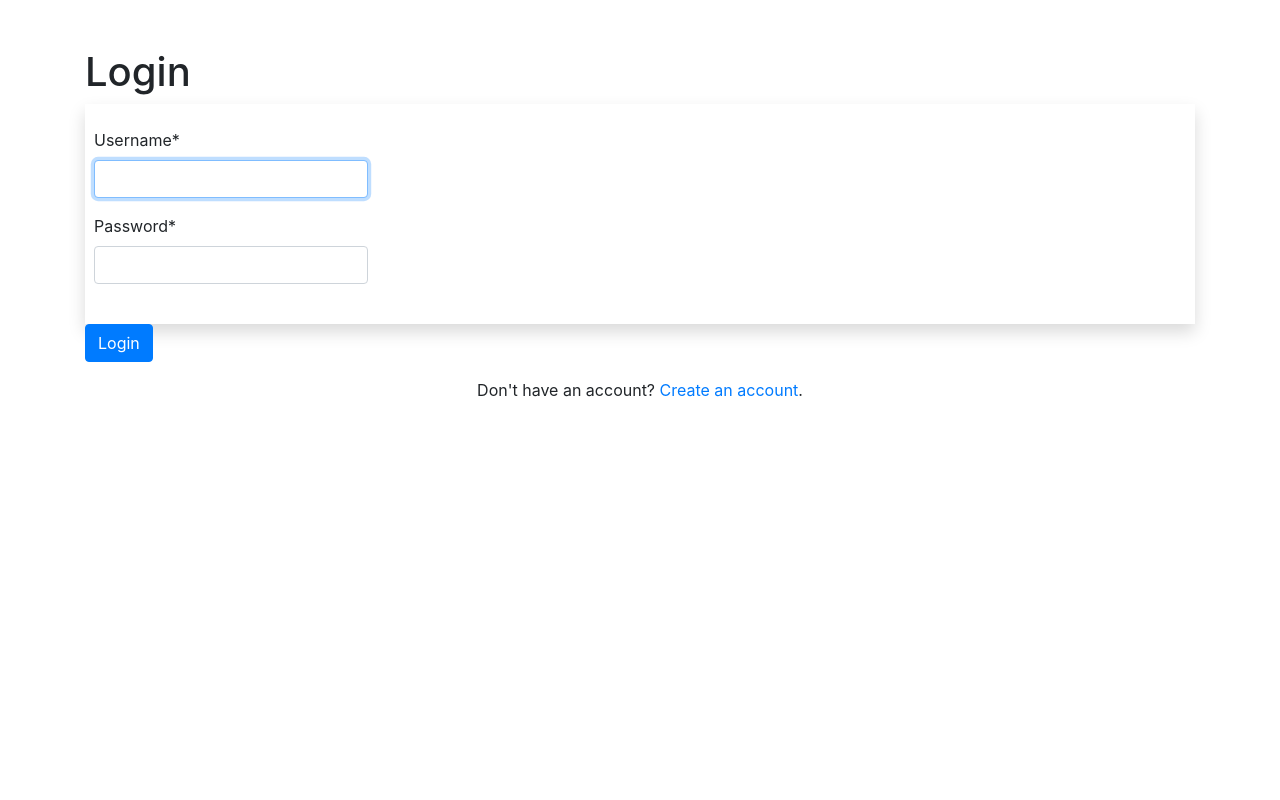
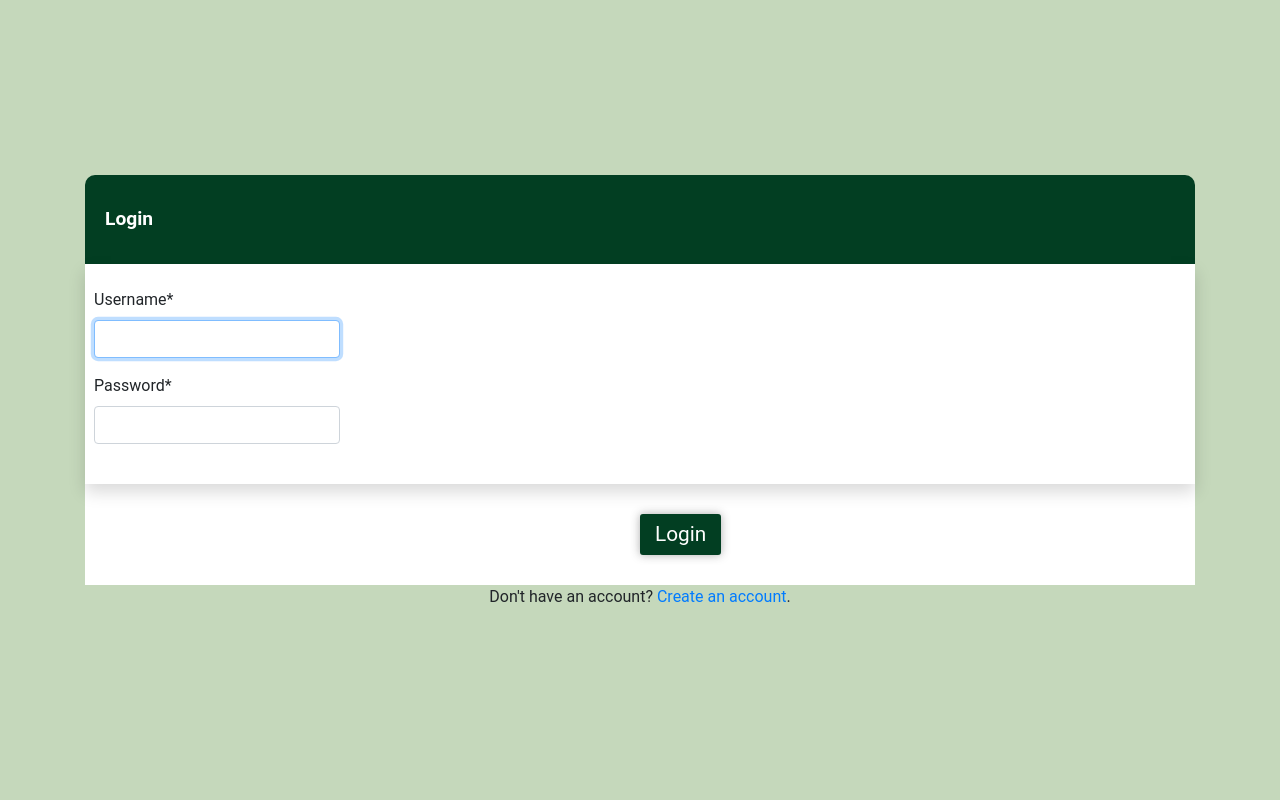
Before and after one commit to FruitPanda-CS4800/CPP_MarketPlace, a Django app: page /login/ in a window 1280 px wide. Run offline with Django 4.2, Linux system fonts and the light colour scheme; some libraries are stand-ins or nearby versions.

Commit message:
Update login.html
styled the login page

```diff
--- a/CPP_MarketPlace/register/templates/login/login.html
+++ b/CPP_MarketPlace/register/templates/login/login.html
@@ -1,14 +1,71 @@
+<!DOCTYPE html>
 {% load crispy_forms_tags %}
 {% load bootstrap4 %}
 {% bootstrap_css %}
 {% bootstrap_javascript %}
 {% block content %}
+{% load static %}
 
+<html lang="en">
+<head>
+<meta charset="UTF-8">
+<title>Login Page</title>
+<link rel="stylesheet" href="https://stackpath.bootstrapcdn.com/bootstrap/4.4.1/css/bootstrap.min.css" integrity="sha384-Vkoo8x4CGsO3+Hhxv8T/Q5PaXtkKtu6ug5TOeNV6gBiFeWPGFN9MuhOf23Q9Ifjh" crossorigin="anonymous">
 
+<style class="cp-pen-styles">html, body {
+  border: 0;
+  padding: 0;
+  margin: 0;
+  height: 100%;
+ }
+ body {
+ /* background-image: url( "CPP_MarketPlace/register/images/back.png"); */
+ background: #c5d8bb;
+ font-family: "Roboto", sans-serif;
+ display: flex;
+ justify-content: center;
+ align-items: center;
+ /* font-size: 16px; */
+}
+form header {
+  background: #023e22;
+  padding: 30px 20px;
+  color: white;
+  font-size: 1.2em;
+  font-weight: 600;
+  border-radius: 10px 10px 0 0;
+}
+form {
+  background: white;
+  border: 90p;
+  border-radius: 30px 30px 0 0;
+}
+form button {
+  position: relative;
+  margin-top: 30px;
+  margin-bottom: 30px;
+  left: 50%;
+  color: white;
+  background: #023e22;
+  outline: none;
+  border: none;
+  padding: 5px 15px;
+  font-size: 1.3em;
+  font-weight: 400;
+  border-radius: 3px;
+  box-shadow: 0px 0px 10px rgba(51, 51, 51, 0.4);
+
+}
+
+</style>
+</head>
+
+<body>
 <div class="container py-5">
-    <h1>Login</h1>
+
    <form method="POST">
      {% csrf_token %}
+     <header>Login</header>
      <div class="container shadow p-4">
        <div class="row">
          {{ login_form.username|as_crispy_field }}
@@ -17,13 +74,18 @@
          {{ login_form.password|as_crispy_field }}
        </div>
      </div>
-      <button class="btn btn-primary" type="submit">Login</button>
+     <button type="submit">Login</button>
    </form>
    <p class="text-center">Don't have an account? <a href="{% url 'register' %}">Create an account</a>.</p>
  </div>
+</body>
+
 
 {% for message in messages %}
 <p id="messages">{{message}}</p>
 {% endfor %}
 
+
 {% endblock %}
+
+</html>
```
Lines whose indentation alone changed are shown as unchanged.
